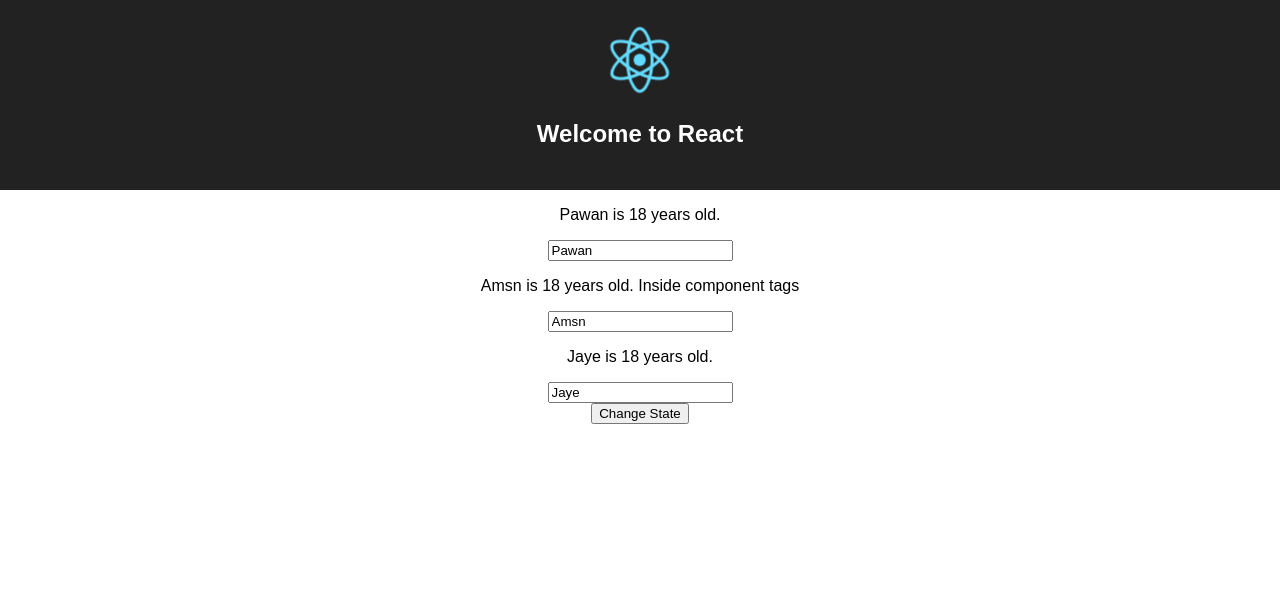
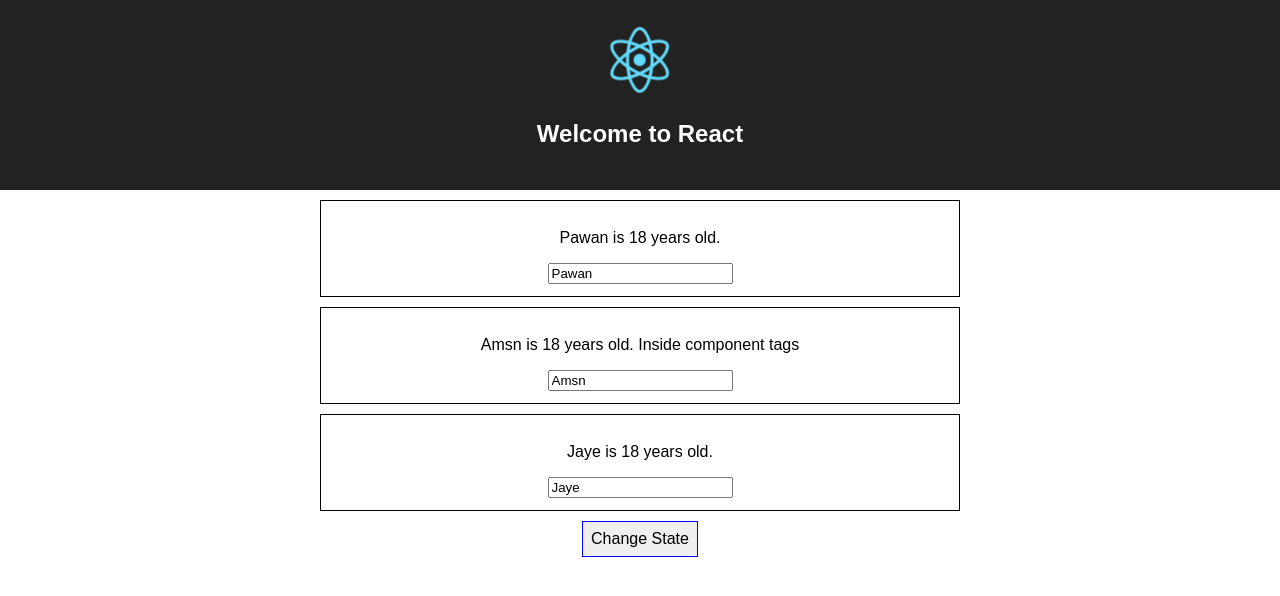
Before and after one commit to iampawands/react-complete-guide-1, a React (Create React App) app: page / in a window 1280 px wide. Shown: the top 596 px of the page. Built offline with nearby package versions, Linux system fonts and the light colour scheme.

Commit message:
Added style using css and jsx style property

```diff
--- a/src/App.js
+++ b/src/App.js
@@ -30,6 +30,15 @@ class App extends Component {
   }
 
   render() {
+    const style = {
+      backgroudColor:'white',
+      font:'inherit',
+      cursor:'pointer',
+      padding:'8px',
+      border:'1px solid blue'
+
+    }
+
     return (
       <div className="App">
         <header className="App-header">
@@ -45,7 +54,7 @@ class App extends Component {
         >Inside component tags</Person>
         <Person name={this.state.persons[2].name} Age={this.state.persons[2].age}/>
 
-        <button onClick={this.changeState.bind(this,"xyz")}>Change State</button>
+        <button style={style} onClick={this.changeState.bind(this,"xyz")}>Change State</button>
       </div>
     );
   }
--- /dev/null
+++ b/src/Person/Person.css
@@ -0,0 +1,8 @@
+.Person{
+     width: 50%;
+  padding: 12px 20px;
+  margin: 10px auto;
+  box-sizing: border-box;
+  border: 1px solid black;
+  text-align: center;
+}
--- a/src/Person/Person.js
+++ b/src/Person/Person.js
@@ -1,8 +1,8 @@
 import React from 'react';
-
+import './Person.css'
 const person = (props) => {
     return (
-        <div>
+        <div className='Person'>
         <p onClick={props.click}>{props.name} is {props.Age} years old. {props.children}</p>
         <input type="text" onChange={props.textChange} value={props.name}/>
         </div>
```
